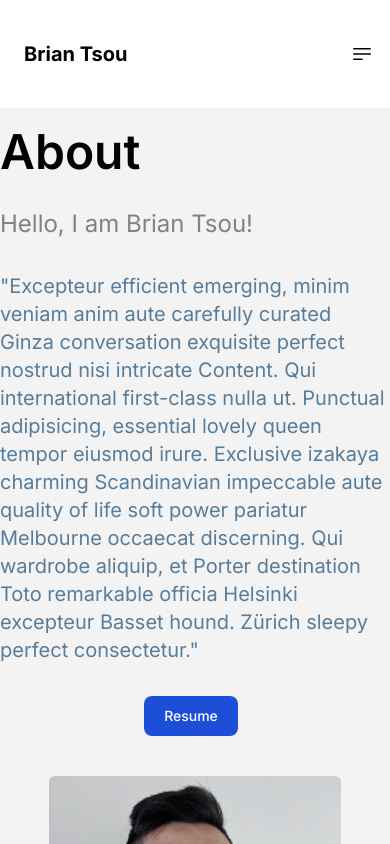
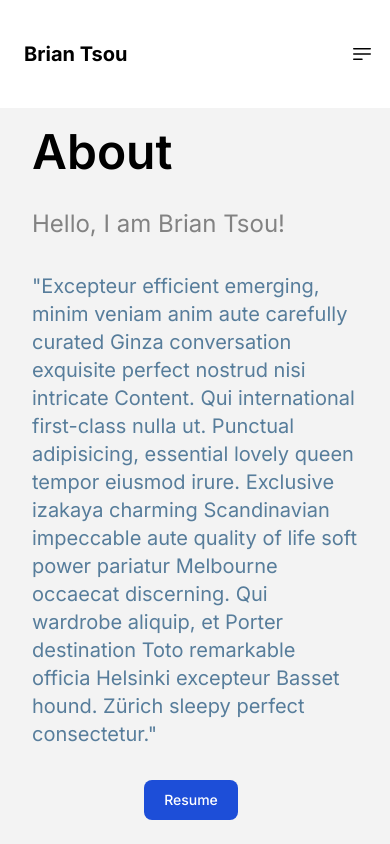
Before and after one commit to brianthtsou/brianthtsou.github.io, a React (Vite) app: page / in a window 390 px wide. Shown: the top 844 px of the page. Built offline with nearby package versions, Linux system fonts and the light colour scheme.

Commit message:
add minor spacing for about page for mobile

```diff
--- a/src/pages/About.tsx
+++ b/src/pages/About.tsx
@@ -4,7 +4,7 @@
   return (
     <div className="about-page grid grid-cols-1 sm:grid-cols-2 items-stretch gap-y-8 sm:gap-y-0">
       <div className="rounded w-full sm:w-3/4 mx-auto h-auto object-contain">
-        <div className="space-y-8">
+        <div className="space-y-8 px-8 sm:px-0">
           <h1 className="text-5xl font-semibold">About</h1>
           <p className="text-custom-grey-text text-2xl">
             Hello, I am Brian Tsou!
```
